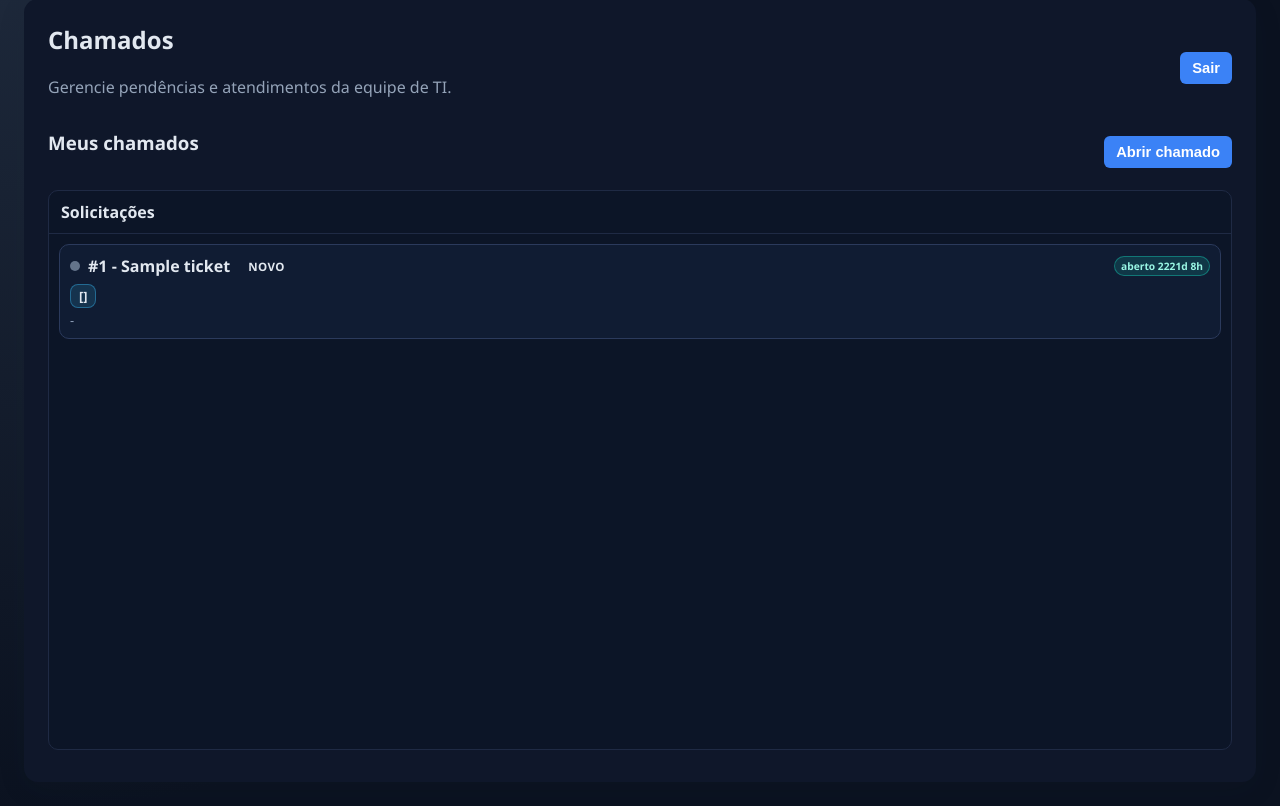
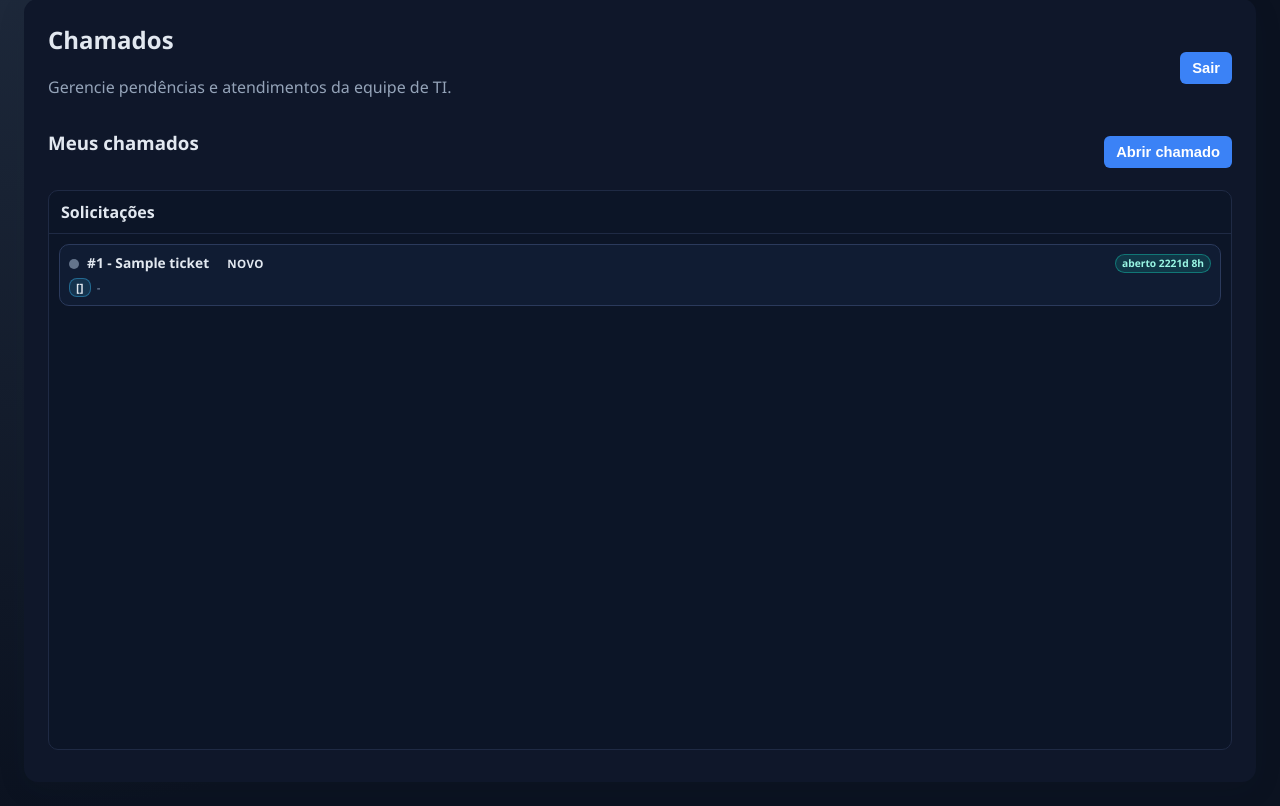
Before and after one commit to fabianopolone123/ERP-TI-WEB, a Django app: page /chamados/ in a window 1280 px wide. Shown: the part 25-831 px from the top of the page. Run offline with Django 5.2, Linux system fonts and the light colour scheme; a user stored in the database is signed in; tables that the repository leaves empty hold one stand-in row (values such as "Sample post").

Commit message:
Compacta layout dos cards de chamados para reduzir altura e otimizar uso de espaço

```diff
--- a/templates/core/chamados.html
+++ b/templates/core/chamados.html
@@ -5,11 +5,22 @@
 
 {% block content %}
 <style>
+    [data-board] .ticket-card,
+    [data-ticket-list] .ticket-card {
+        padding: 8px 9px;
+    }
+    [data-board] .ticket-title,
+    [data-ticket-list] .ticket-title {
+        margin-bottom: 4px;
+        font-size: 0.86rem;
+        line-height: 1.2;
+    }
     .ticket-meta-rich {
         display: flex;
-        flex-direction: column;
-        gap: 4px;
-        font-size: 0.8rem;
+        align-items: center;
+        gap: 6px;
+        min-width: 0;
+        font-size: 0.72rem;
         text-transform: none;
     }
     .ticket-requester {
@@ -18,13 +29,20 @@
         background: rgba(56, 189, 248, 0.14);
         border: 1px solid rgba(56, 189, 248, 0.4);
         border-radius: 8px;
-        padding: 2px 8px;
+        padding: 1px 6px;
         display: inline-flex;
-        width: fit-content;
+        max-width: 56%;
+        overflow: hidden;
+        text-overflow: ellipsis;
+        white-space: nowrap;
     }
     .ticket-extra {
         color: #93a4bf;
-        line-height: 1.25;
+        line-height: 1.1;
+        white-space: nowrap;
+        overflow: hidden;
+        text-overflow: ellipsis;
+        max-width: 44%;
     }
     .detail-description-block {
         margin-top: 6px;
```
